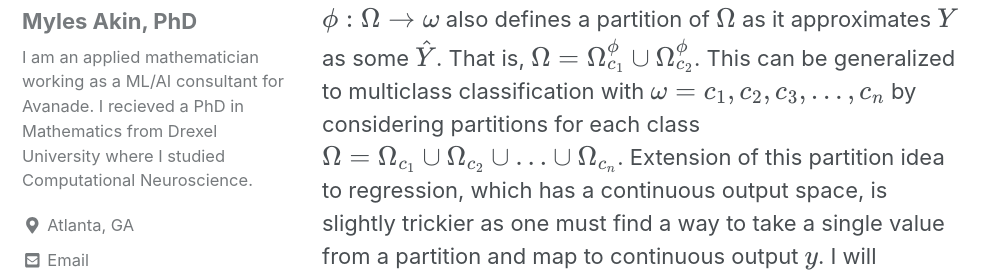
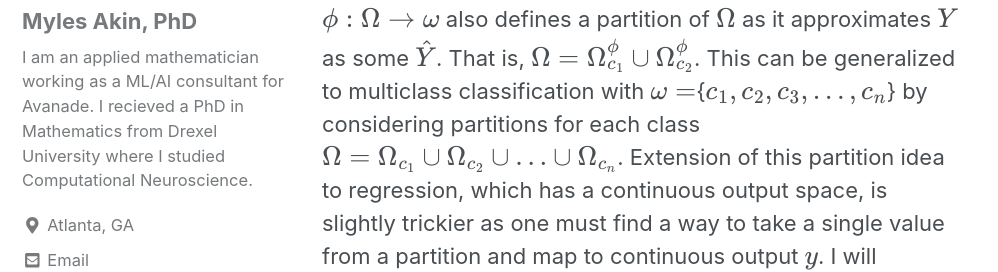
Before and after one commit to mylesakin/mylesakin.github.io, a Jekyll site: the page built from _posts/2019-08-22-DecisionTrees.md, in a window 1280 px wide and 900 px high, scrolled down 721 px. Shown: the part 187-459 px from the top of the window, without its empty margins (0-998 px from the left). Built offline with Jekyll 4.4.1, drawn with Linux system fonts in a browser that asks for light colours; cached includes are drawn as plain includes; nearby versions of some CDN libraries; formulas are drawn with MathJax 3.

```diff
--- a/_posts/2019-08-22-DecisionTrees.md
+++ b/_posts/2019-08-22-DecisionTrees.md
@@ -10,7 +10,7 @@ This post is the start of a series of posts I will make about some fundamental d
 
 ## Introduction
 
-Consider a classification problem with input space (feature space) \\(\Omega\\) and output space \\(\omega\\) along with a sample set \\((X,Y) \subset (\Omega,\omega)\\). Since this is a classification problem, \\(\omega\\) consists of a finite set of values, say two \\(\omega =\\){ \\(c_0,c_1 \\)} (that is, binary classification). From this, \\(y\\) defines a partition of the universe into two sets, \\(\Omega = \Omega_{c_1}\cup \Omega_{c_2}\\), where \\(\Omega_{c_1}\\) contains all objects classified as \\(c_1\\) and \\(\Omega_{c_2}\\) all object classified as \\(c_2\\). Given this, a classification model, \\(\phi: \Omega \rightarrow \omega\\) also defines a partition of \\(\Omega\\) as it approximates \\(Y\\) as some \\(\hat{Y}\\). That is, \\(\Omega = \Omega_{c_1}^{\phi} \cup \Omega_{c_2}^{\phi}\\). This can be generalized to multiclass classification with \\(\omega= \{c_1,c_2,c_3,...,c_n\}\\) by considering partitions for each class \\(\Omega = \Omega_{c_1} \cup \Omega_{c_2} \cup...\cup \Omega_{c_n}\\). Extension of this partition idea to regression, which has a continuous output space, is slightly trickier as one must find a way to take a single value from a partition and map to continuous output \\(y\\). I will discuss on this in the section on *regression trees*.
+Consider a classification problem with input space (feature space) \\(\Omega\\) and output space \\(\omega\\) along with a sample set \\((X,Y) \subset (\Omega,\omega)\\). Since this is a classification problem, \\(\omega\\) consists of a finite set of values, say two \\(\omega =\\){ \\(c_0,c_1 \\)} (that is, binary classification). From this, \\(y\\) defines a partition of the universe into two sets, \\(\Omega = \Omega_{c_1}\cup \Omega_{c_2}\\), where \\(\Omega_{c_1}\\) contains all objects classified as \\(c_1\\) and \\(\Omega_{c_2}\\) all object classified as \\(c_2\\). Given this, a classification model, \\(\phi: \Omega \rightarrow \omega\\) also defines a partition of \\(\Omega\\) as it approximates \\(Y\\) as some \\(\hat{Y}\\). That is, \\(\Omega = \Omega_{c_1}^{\phi} \cup \Omega_{c_2}^{\phi}\\). This can be generalized to multiclass classification with \\(\omega=\\){\\(c_1,c_2,c_3,...,c_n\\)} by considering partitions for each class \\(\Omega = \Omega_{c_1} \cup \Omega_{c_2} \cup...\cup \Omega_{c_n}\\). Extension of this partition idea to regression, which has a continuous output space, is slightly trickier as one must find a way to take a single value from a partition and map to continuous output \\(y\\). I will discuss on this in the section on *regression trees*.
 
 We now want to develop a method to partition our input space \\(\Omega\\) using the sample set \\((X,Y)\\) and a function \\(\phi\\) trained on \\((X,Y)\\), such that the partitioning of \\(\Omega\\) by \\(\phi\\) is as close to the true partition as possible. Decision tree, aka classification trees or regression, allow us to create such a partitioning.
 
```
